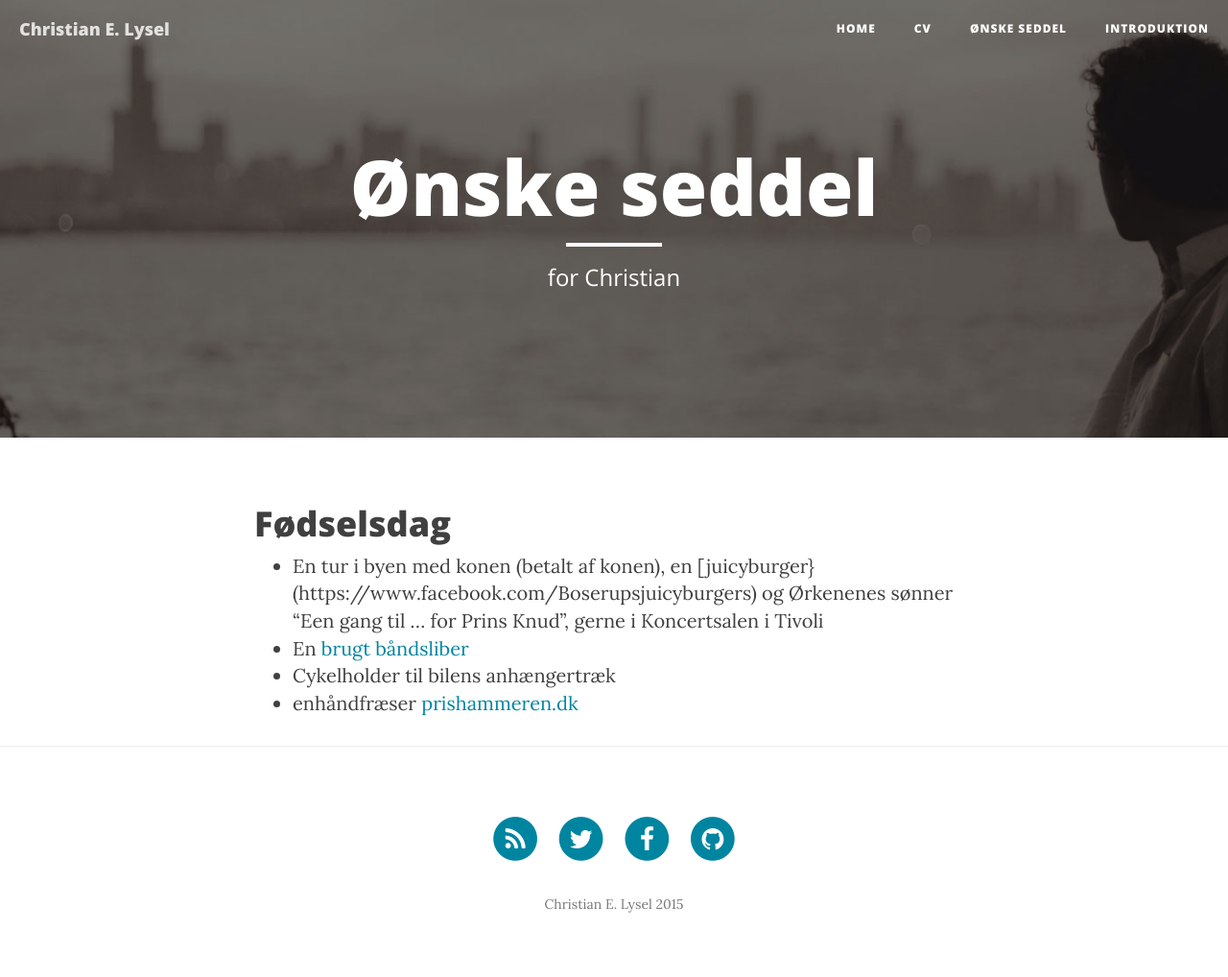
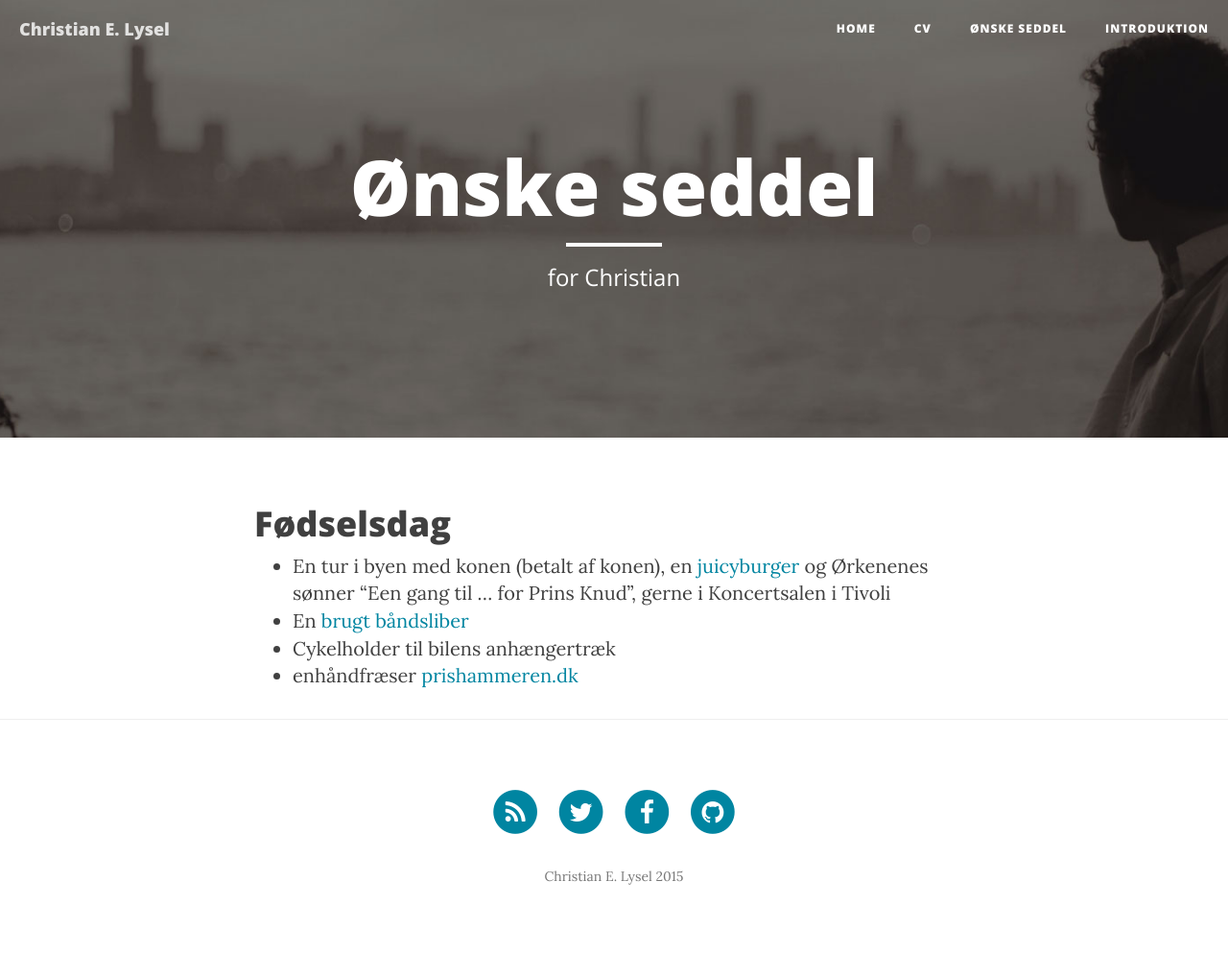
Before and after one commit to clysel/christian.lysel.net, a Jekyll site: the page built from gave.markdown, in a window 1280 px wide. Shown: the whole page at 96% size. Built offline with Jekyll 4.4.1, drawn with Linux system fonts in a browser that asks for light colours; nearby versions of some CDN libraries; after the commit the page ends 989 px from its top, so only the background shows below that.

Commit message:
Update gave.markdown

```diff
--- a/gave.markdown
+++ b/gave.markdown
@@ -6,7 +6,7 @@ header-img: "img/about-bg.jpg"
 ---
 # Fødselsdag
 
-* En tur i byen med konen (betalt af konen), en [juicyburger}(https://www.facebook.com/Boserupsjuicyburgers) og Ørkenenes sønner "Een gang til ... for Prins Knud", gerne i Koncertsalen i Tivoli
+* En tur i byen med konen (betalt af konen), en [juicyburger](https://www.facebook.com/Boserupsjuicyburgers) og Ørkenenes sønner "Een gang til ... for Prins Knud", gerne i Koncertsalen i Tivoli
 * En [brugt båndsliber](http://www.dba.dk/baandsliber-og-rondel-slibe/id-1014863237/)
 * Cykelholder til bilens anhængertræk
 * enhåndfræser [prishammeren.dk](http://www.prishammeren.dk/shop/makita-enhaandsfraeser-5019p.html)
```
